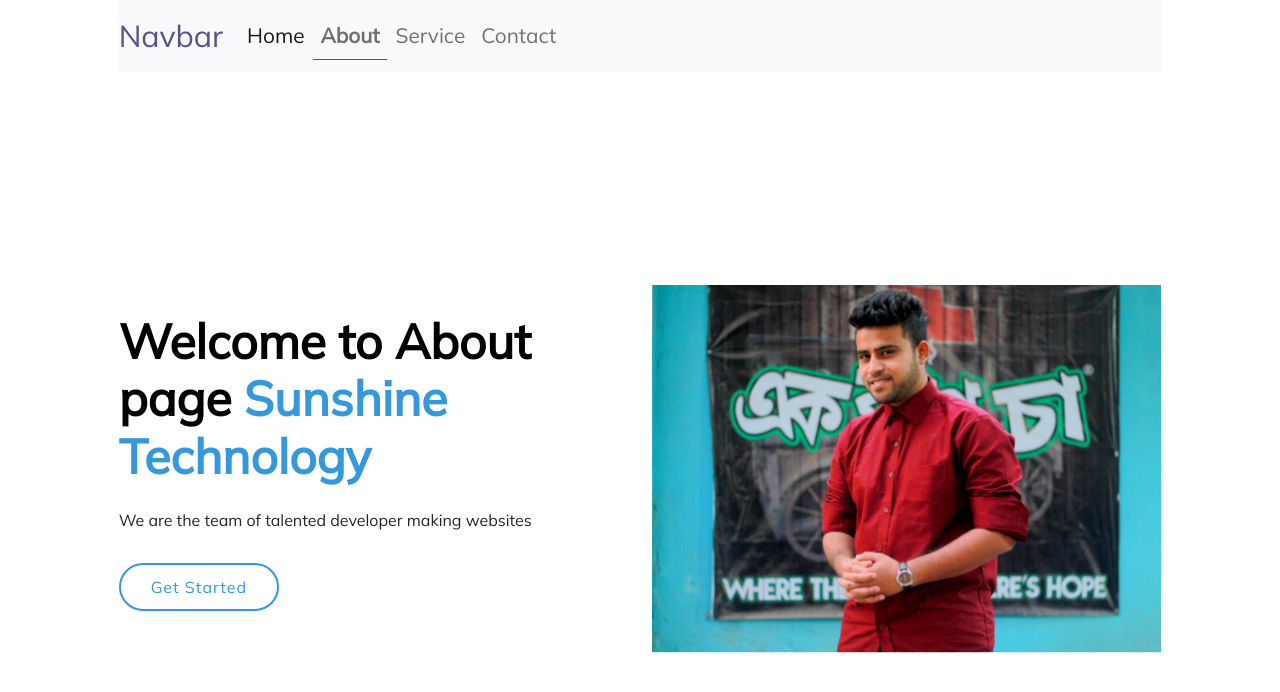
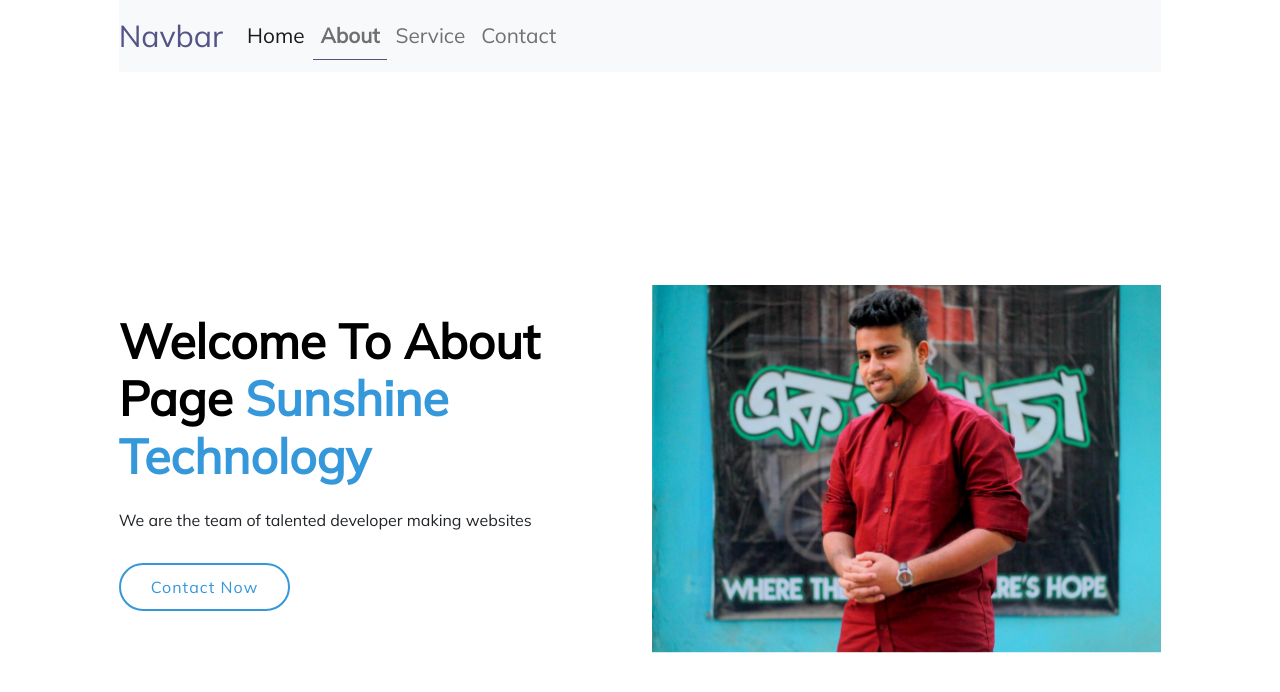
Before and after one commit to sarwarsunjid/html-to-react, a React (Create React App) app: page /about in a window 1280 px wide. Shown: the top 692 px of the page. Built offline with nearby package versions, Linux system fonts and the light colour scheme.

Commit message:
Home, About Component Passed with Props

```diff
--- a/src/About.jsx
+++ b/src/About.jsx
@@ -1,11 +1,12 @@
 import React from 'react'
 import web from '../src/images/home-bg.jpg'
 import { NavLink } from 'react-router-dom'
+import Common from './Common'
 
 const About = () => {
   return (
     <>
-     <section id="header" className="d-flex align-items-center">
+      {/* <section id="header" className="d-flex align-items-center">
         <div className="container-fluid nav_bg">
           <div className="row">
             <div className="col-10 mx-auto">
@@ -32,7 +33,12 @@
             </div>
           </div>
         </div>
-      </section>
+      </section> */}
+      <Common
+        name="Welcome To About Page"
+        imgsrc={web} visit="/service"
+        btname="Contact Now"
+      />
     </>
   )
 }
--- /dev/null
+++ b/src/Common.jsx
@@ -0,0 +1,45 @@
+import React from 'react'
+import web from '../src/images/home-bg.jpg'
+import { NavLink } from 'react-router-dom'
+
+const Common = (props) => {
+    return (
+        <>
+            <section id="header" className="d-flex align-items-center">
+                <div className="container-fluid nav_bg">
+                    <div className="row">
+                        <div className="col-10 mx-auto">
+                            <div className="row">
+                                <div className="col-md-6 pt-5 pt-lg-0 order-2 order-lg-1 d-flex justify-content-center flex-column">
+                                    <h1>
+                                        {/* Welcome to Common page */}
+                                        {props.name}
+                                        <strong className="brand-name">  Sunshine Technology
+                                        </strong>
+                                    </h1>
+                                    <h6 className="my-3">
+                                        We are the team of talented developer making websites
+                                    </h6>
+                                    <div className="mt-3">
+                                        <NavLink to={props.visit} className="btn-get-start">
+                                            {props.btname}
+                                        </NavLink>
+                                    </div>
+                                </div>
+                                <div className="col-lg-6 order-1 order-lg-2 header-img">
+                                    <img
+                                        // src={web}
+                                        src={props.imgsrc}
+                                        className="img-fluid animated"
+                                        alt="Commonimg" />
+                                </div>
+                            </div>
+                        </div>
+                    </div>
+                </div>
+            </section>
+        </>
+    )
+}
+
+export default Common;
--- a/src/Home.jsx
+++ b/src/Home.jsx
@@ -1,11 +1,12 @@
 import React from 'react'
 import web from '../src/images/home-bg.jpg'
 import { NavLink } from 'react-router-dom'
+import Common from './Common'
 
 const Home = () => {
   return (
     <>
-     <section id="header" className="d-flex align-items-center">
+      {/* <section id="header" className="d-flex align-items-center">
         <div className="container-fluid nav_bg">
             <div className="row">
               <div className="col-10 mx-auto">
@@ -32,7 +33,12 @@
               </div>
             </div>
         </div>
-      </section>
+      </section> */}
+      <Common
+        name="Grow Your Business With"
+        imgsrc={web} visit="/contact"
+        btname="Get Started"
+      />
     </>
   )
 }
--- a/src/Navbar.jsx
+++ b/src/Navbar.jsx
@@ -1,6 +1,5 @@
 import React from 'react'
 import { NavLink } from 'react-router-dom'
-
 
 const Navbar = () => {
   return (
@@ -13,7 +12,6 @@
               <button class="navbar-toggler" type="button" data-toggle="collapse" data-target="#navbarSupportedContent" aria-controls="navbarSupportedContent" aria-expanded="false" aria-label="Toggle navigation">
                 <span class="navbar-toggler-icon"></span>
               </button>
-
               <div class="collapse navbar-collapse" id="navbarSupportedContent">
                 <ul className="navbar-nav ml-auto mb-2 mb-lg-0">
                   <li className="nav-item">
```
Lines whose indentation alone changed are shown as unchanged.
